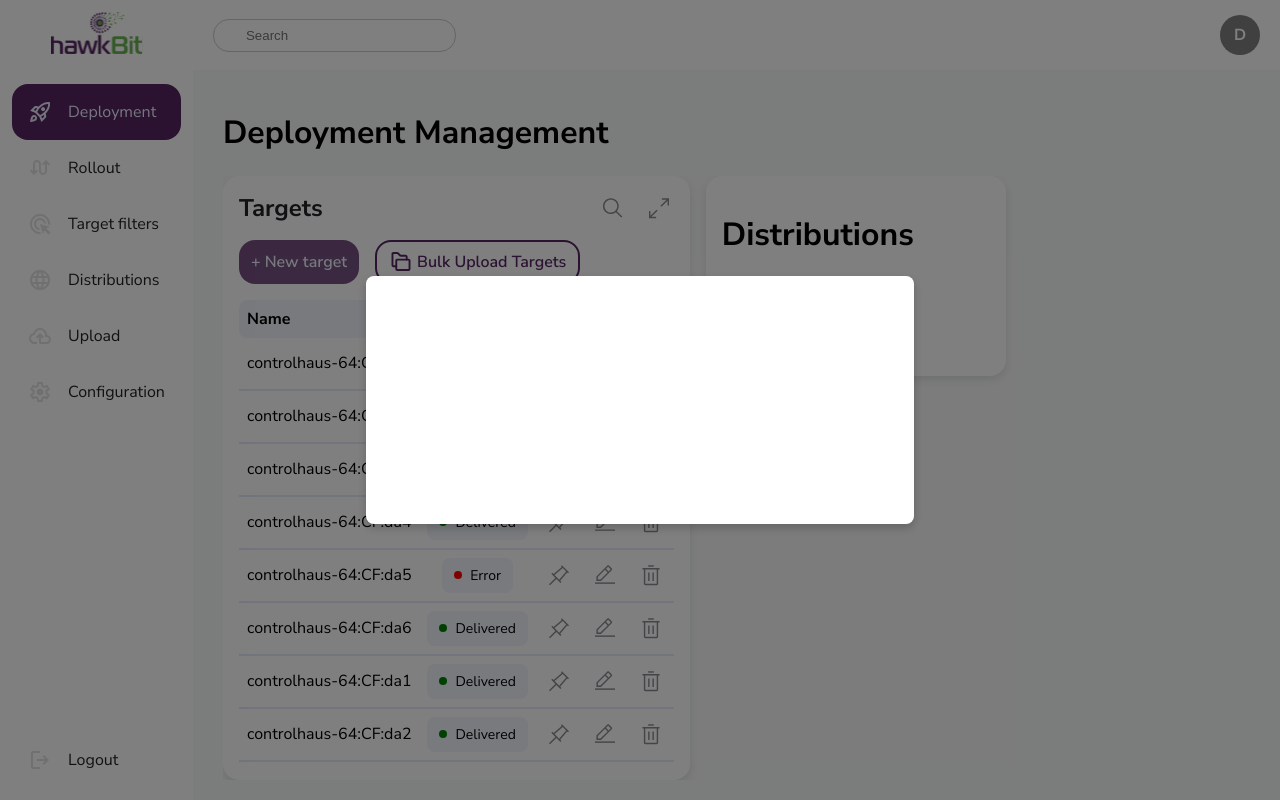
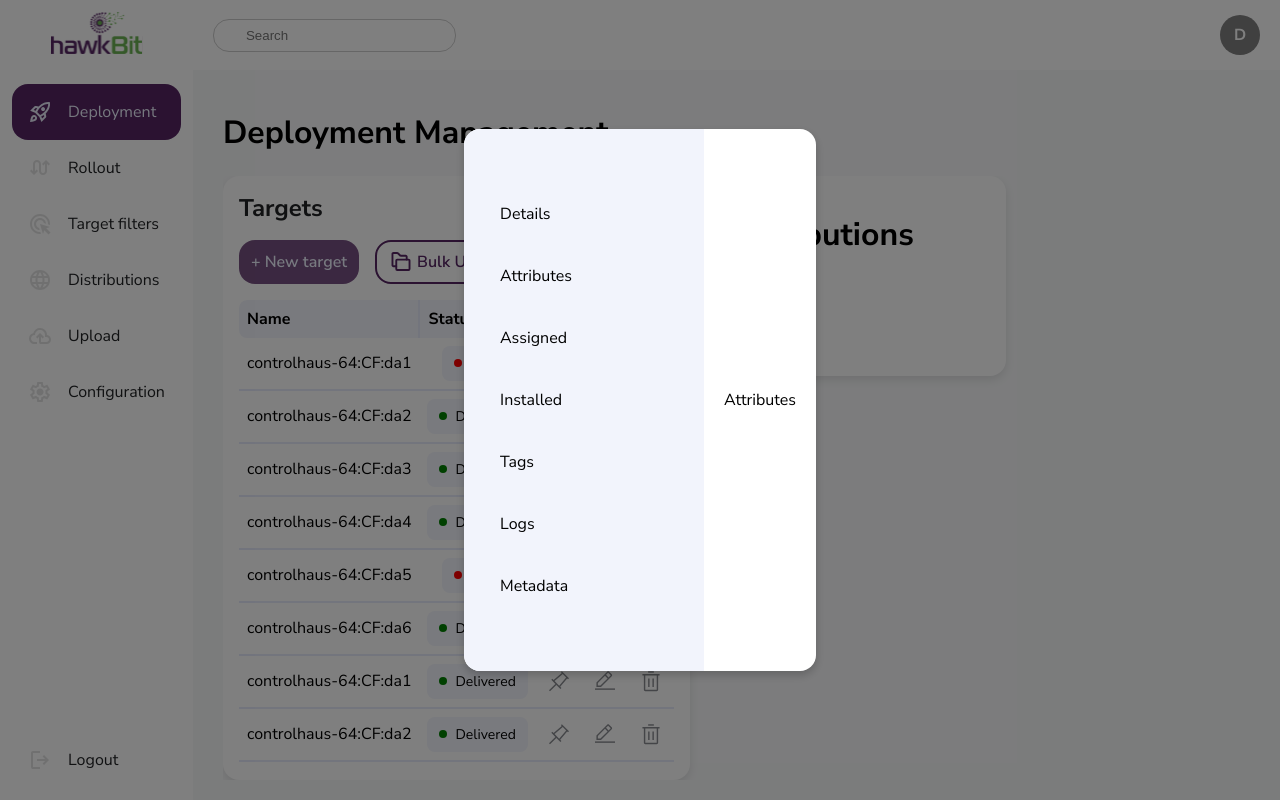
Before and after one commit to sbabic/hawkbitgui, a Next.js app: page /x/deployment in a window 1280 px wide. Both pictures are taken after a click on the button "+ New target". Built offline with nearby package versions, Linux system fonts and the light colour scheme.

Commit message:
feat: Adde  card with sidebar component

```diff
--- /dev/null
+++ b/src/app/components/card-with-sidebar/index.tsx
@@ -0,0 +1,39 @@
+'use client';
+
+import styles from './styles.module.scss';
+import { useState } from 'react';
+
+export default function CardWithSidebar({
+    content,
+}: {
+    content: {
+        title: string;
+        component: React.ReactNode;
+    }[];
+}) {
+    const [selectedTitle, setSelectedTitle] = useState(content[0]?.title || '');
+
+    return (
+        <div className={styles.container}>
+            <div className={styles.sidebar}>
+                <div className={styles.menu}>
+                    {content.map((item) => (
+                        <div
+                            key={item.title}
+                            className={`${styles.menuItem} ${selectedTitle === item.title ? styles.active : ''}`}
+                            onClick={() => setSelectedTitle(item.title)}
+                        >
+                            {item.title}
+                        </div>
+                    ))}
+                </div>
+            </div>
+            <div className={styles.content}>
+                {
+                    content.find((item) => item.title === selectedTitle)
+                        ?.component
+                }
+            </div>
+        </div>
+    );
+}
--- /dev/null
+++ b/src/app/components/card-with-sidebar/styles.module.scss
@@ -0,0 +1,51 @@
+@use 'src/app/styles/variables' as *;
+
+.container {
+    display: flex;
+    flex-direction: row;
+    border-radius: 16px;
+    max-width: 750px;
+
+    .sidebar {
+        display: flex;
+        flex-direction: column;
+        align-items: center;
+        justify-content: center;
+        min-width: 200px;
+        padding: 54px 20px;
+        background-color: $secondary-color;
+        border-radius: 16px 0 0 16px;
+
+        .menu {
+            display: flex;
+            flex-direction: column;
+            align-items: center;
+            justify-content: center;
+            width: 100%;
+
+            .menuItem {
+                width: 100%;
+                padding: 20px 16px;
+                box-sizing: border-box;
+                cursor: pointer;
+                text-align: left;
+
+                &.selected,
+                &:hover {
+                    border-radius: 16px;
+                    color: white;
+                    background-color: $accent-color;
+                }
+            }
+        }
+    }
+
+    .content {
+        display: flex;
+        flex-direction: column;
+        align-items: center;
+        justify-content: center;
+        padding: 20px;
+        flex-grow: 1;
+    }
+}
--- a/src/app/components/modal/styles.scss
+++ b/src/app/components/modal/styles.scss
@@ -13,10 +13,9 @@
 }
 
 .modalContent {
+    display: flex;
+    flex-direction: column;
     background: white;
-    padding: 1.5rem;
-    border-radius: 8px;
+    border-radius: 16px;
     box-shadow: 0px 4px 10px rgba(0, 0, 0, 0.2);
-    width: 90%;
-    max-width: 500px;
 }
--- /dev/null
+++ b/src/app/components/target-info-modal/index.tsx
@@ -0,0 +1,28 @@
+'use client';
+import styles from './styles.module.scss';
+import Modal from '@/app/components/modal';
+import CardWithSidebar from '@/app/components/card-with-sidebar';
+
+export default function TargetInfoModal({
+    isOpen,
+    onClose,
+}: {
+    isOpen?: boolean;
+    onClose?: () => void;
+}) {
+    return (
+        <Modal isOpen={isOpen} onClose={onClose}>
+            <CardWithSidebar
+                content={[
+                    { title: 'Details', component: <div>Attributes</div> },
+                    { title: 'Attributes', component: <div>Attributes</div> },
+                    { title: 'Assigned', component: <div>Assigned</div> },
+                    { title: 'Installed', component: <div>Installed</div> },
+                    { title: 'Tags', component: <div>Tags</div> },
+                    { title: 'Logs', component: <div>Logs</div> },
+                    { title: 'Metadata', component: <div>Metadata</div> },
+                ]}
+            />
+        </Modal>
+    );
+}
--- /dev/null
+++ b/src/app/components/target-info-modal/styles.module.scss
@@ -0,0 +1 @@
+@use 'src/app/styles/variables' as *;
--- a/src/app/x/deployment/components/targets-card/index.tsx
+++ b/src/app/x/deployment/components/targets-card/index.tsx
@@ -11,6 +11,7 @@ import ExpandIcon from '@/app/components/icons/expand-icon';
 import { useState } from 'react';
 import MinimizeIcon from '@/app/components/icons/minimize-icon';
 import Modal from '@/app/components/modal';
+import TargetInfoModal from '@/app/components/target-info-modal';
 
 export default function TargetsCard() {
     const [isExpanded, setIsExpanded] = useState(false);
@@ -61,14 +62,10 @@ export default function TargetsCard() {
                     </div>
                 </div>
             </Card>
-            <Modal isOpen={isModalOpen} onClose={() => setIsModalOpen(false)}>
-                <div
-                    style={{
-                        width: '200px',
-                        height: '200px',
-                    }}
-                ></div>
-            </Modal>
+            <TargetInfoModal
+                isOpen={isModalOpen}
+                onClose={() => setIsModalOpen(false)}
+            />
         </>
     );
 }
```
